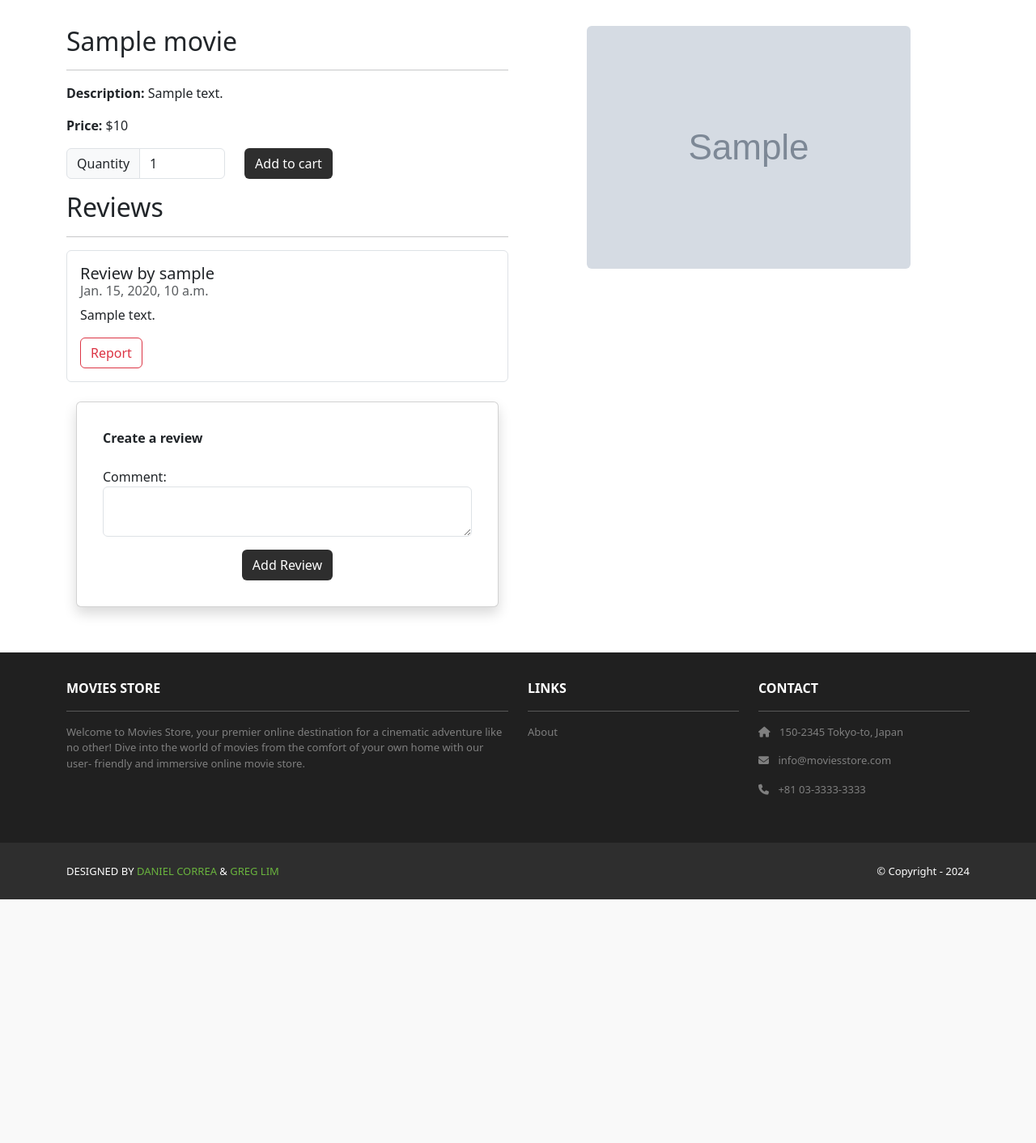
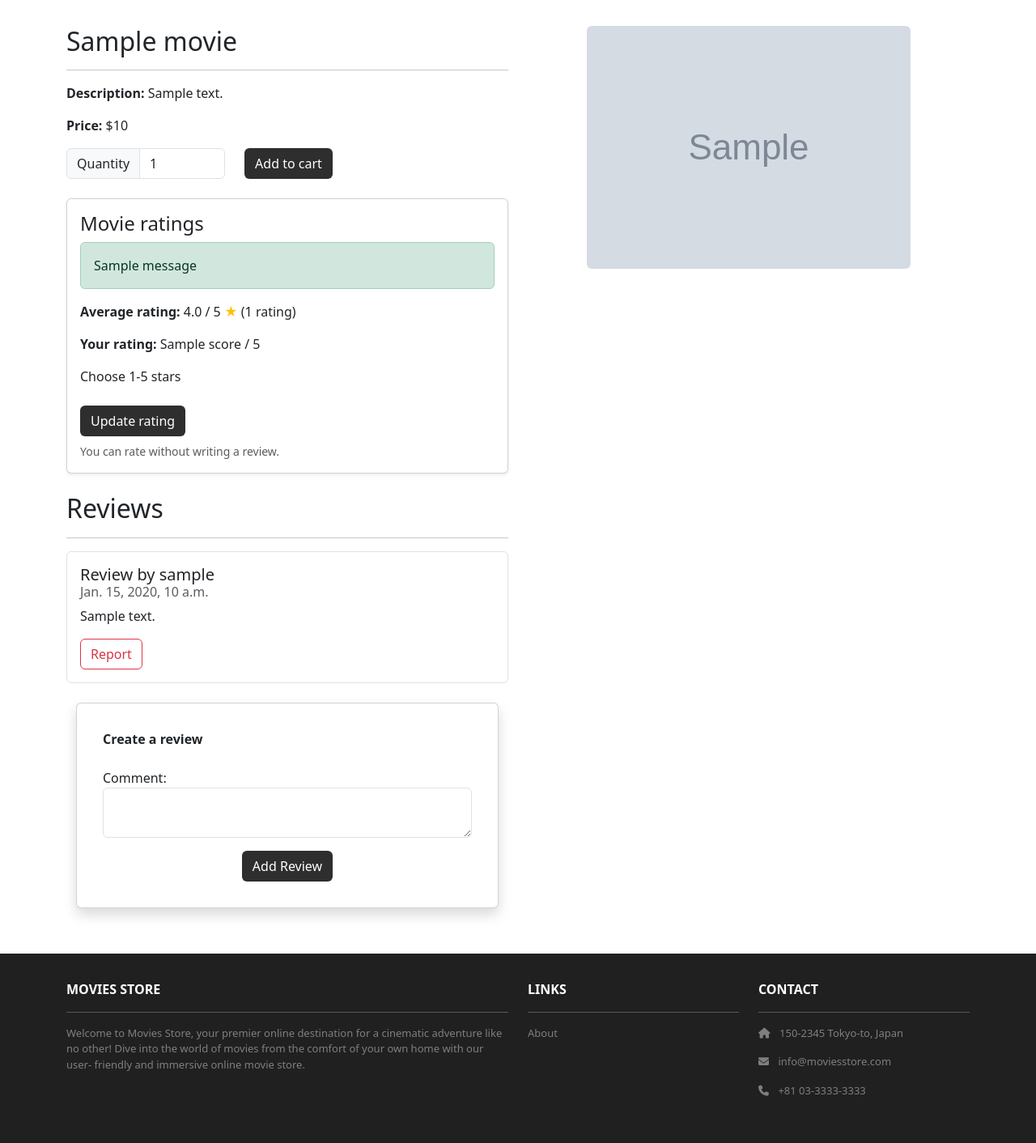
Before and after one commit to yongyizhang41-creator/moviesstore, a Django app: template movies/templates/movies/show.html in a window 1280 px wide. Shown: the part 82-1494 px from the top of the page at 81% size. Before the commit the page ends 1193 px from the top, so only its background shows below. Run offline with Django 5.2, Linux system fonts and the light colour scheme; a user stored in the database is signed in; tables that the repository leaves empty hold one stand-in row (values such as "Sample post"); the template is opened without the code that fills it: most values are stand-ins (such as "Sample title", 1, 10 or a date in 2020); grey boxes marked "Sample" are stand-in pictures; one stand-in notice (Sample message) is shown; some libraries are stand-ins or nearby versions.

Commit message:
finished the display of rating form and detail page

```diff
--- /dev/null
+++ b/movies/templates/movies/ratings.html
@@ -0,0 +1,63 @@
+<section class="card shadow-sm my-4" aria-labelledby="movie-rating-heading">
+  <div class="card-body">
+    <h2 id="movie-rating-heading" class="h4">Movie ratings</h2>
+
+    {% for message in messages %}
+      <div class="alert {% if message.tags == 'error' %}alert-danger{% elif message.tags == 'success' %}alert-success{% else %}alert-info{% endif %}"
+           role="status">
+        {{ message }}
+      </div>
+    {% endfor %}
+
+    {% if template_data.rating_count %}
+      <p>
+        <b>Average rating:</b>
+        {{ template_data.average_rating|floatformat:"1" }} / 5
+        <span class="text-warning" aria-hidden="true">&#9733;</span>
+        ({{ template_data.rating_count }} rating{{ template_data.rating_count|pluralize }})
+      </p >
+    {% else %}
+      <p>No ratings yet. (0 ratings)</p >
+    {% endif %}
+
+    {% if user.is_authenticated %}
+      {% if template_data.user_rating %}
+        <p>
+          <b>Your rating:</b>
+          {{ template_data.user_rating.score }} / 5
+        </p >
+      {% else %}
+        <p>You have not rated this movie yet.</p >
+      {% endif %}
+
+      <form method="post"
+            action="{% url 'movies.rate_movie' id=template_data.movie.id %}">
+        {% csrf_token %}
+        <fieldset class="mb-3">
+          <legend class="fs-6">Choose 1-5 stars</legend>
+          <div class="d-flex flex-wrap gap-2">
+            {% for option in template_data.rating_form.score %}
+              <label class="border rounded px-3 py-2 d-inline-flex align-items-center gap-2">
+                {{ option.tag }}
+                <span>
+                  {{ option.choice_label }}
+                  <span class="text-warning" aria-hidden="true">&#9733;</span>
+                </span>
+              </label>
+            {% endfor %}
+          </div>
+        </fieldset>
+        <button type="submit" class="btn bg-dark text-white">
+          {% if template_data.user_rating %}Update rating{% else %}Submit rating{% endif %}
+        </button>
+      </form>
+      <p class="text-muted small mt-2 mb-0">You can rate without writing a review.</p >
+    {% else %}
+      <p>
+        <a href=" 'accounts.login' %}">Log in</a >
+        or <a href="{% url 'accounts.signup' %}">sign up</a >
+        to rate this movie.
+      </p >
+    {% endif %}
+  </div>
+</section>
--- a/movies/templates/movies/show.html
+++ b/movies/templates/movies/show.html
@@ -29,6 +29,7 @@
             </div>
           </form>
         </p>
+        {% include 'movies/ratings.html' %}
         <h2>Reviews</h2>
         <hr />
         <ul class="list-group">
```
Also changed, not shown: media/movie_images/titanic.jpg (added), 1 other file.
